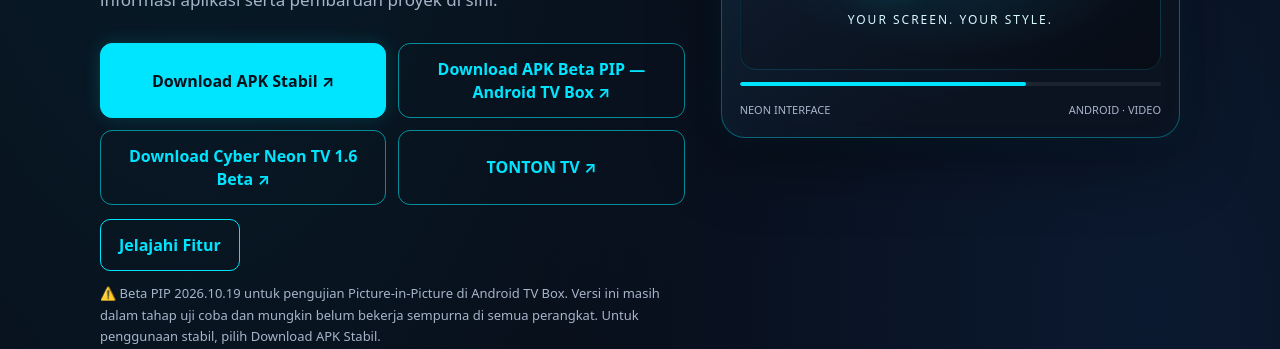
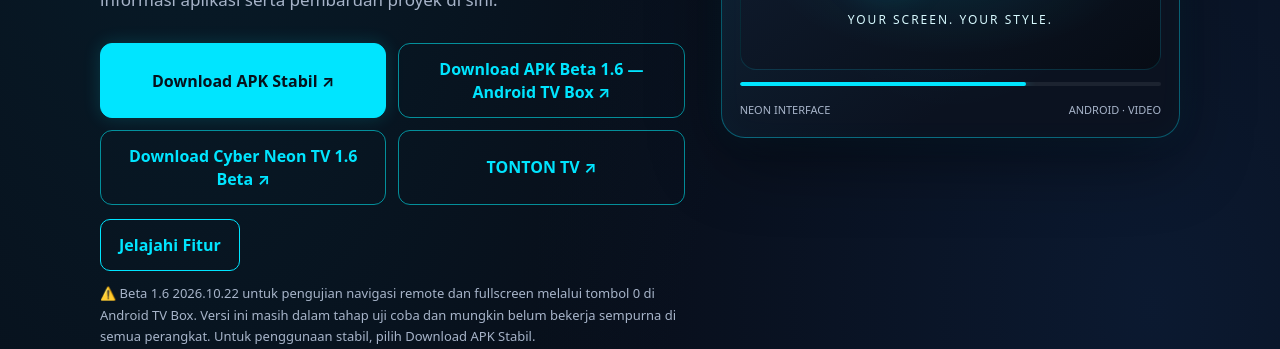
Before and after one commit to xyz850/cyber-neon-tv-site, a plain HTML site: page index.html in a window 1280 px wide. Shown: the part 603-952 px from the top of the page. Drawn offline with Linux system fonts and the light colour scheme.

Commit message:
Update Beta 1.6 fullscreen key 0 download

```diff
--- a/index.html
+++ b/index.html
@@ -457,17 +457,17 @@
           </a>
           <a class="btn secondary"
              href="https://github.com/xyz850/iontv-player/releases/download/cyber-neon-tv-beta-pip-2026.10.19/app-debug.apk">
-            Download APK Beta PIP — Android TV Box ↗
+            Download APK Beta 1.6 — Android TV Box ↗
           </a>
           <a class="btn secondary"
-             href="https://github.com/xyz850/iontv-player/releases/download/cyber-neon-tv-beta-dpad-2026.10.22/app-debug.apk">
+             href="https://github.com/xyz850/iontv-player/releases/download/cyber-neon-tv-beta-fullscreen-0-2026.10.22/app-debug.apk">
             Download Cyber Neon TV 1.6 Beta ↗
           </a>
           <a class="btn secondary" href="webtv.html">TONTON TV ↗</a>
           <a class="btn secondary" href="#fitur">Jelajahi Fitur</a>
         </div>
         <p style="color:var(--muted);font-size:13px;margin-top:12px">
-          ⚠️ Beta PIP 2026.10.19 untuk pengujian Picture-in-Picture di Android TV Box. Versi ini masih dalam tahap uji coba dan mungkin belum bekerja sempurna di semua perangkat. Untuk penggunaan stabil, pilih Download APK Stabil.
+          ⚠️ Beta 1.6 2026.10.22 untuk pengujian navigasi remote dan fullscreen melalui tombol 0 di Android TV Box. Versi ini masih dalam tahap uji coba dan mungkin belum bekerja sempurna di semua perangkat. Untuk penggunaan stabil, pilih Download APK Stabil.
         </p>
         <p style="color:var(--muted);font-size:12px;margin-top:18px">
           Gunakan media dan playlist yang kamu miliki atau yang diizinkan pemilik haknya.
```
